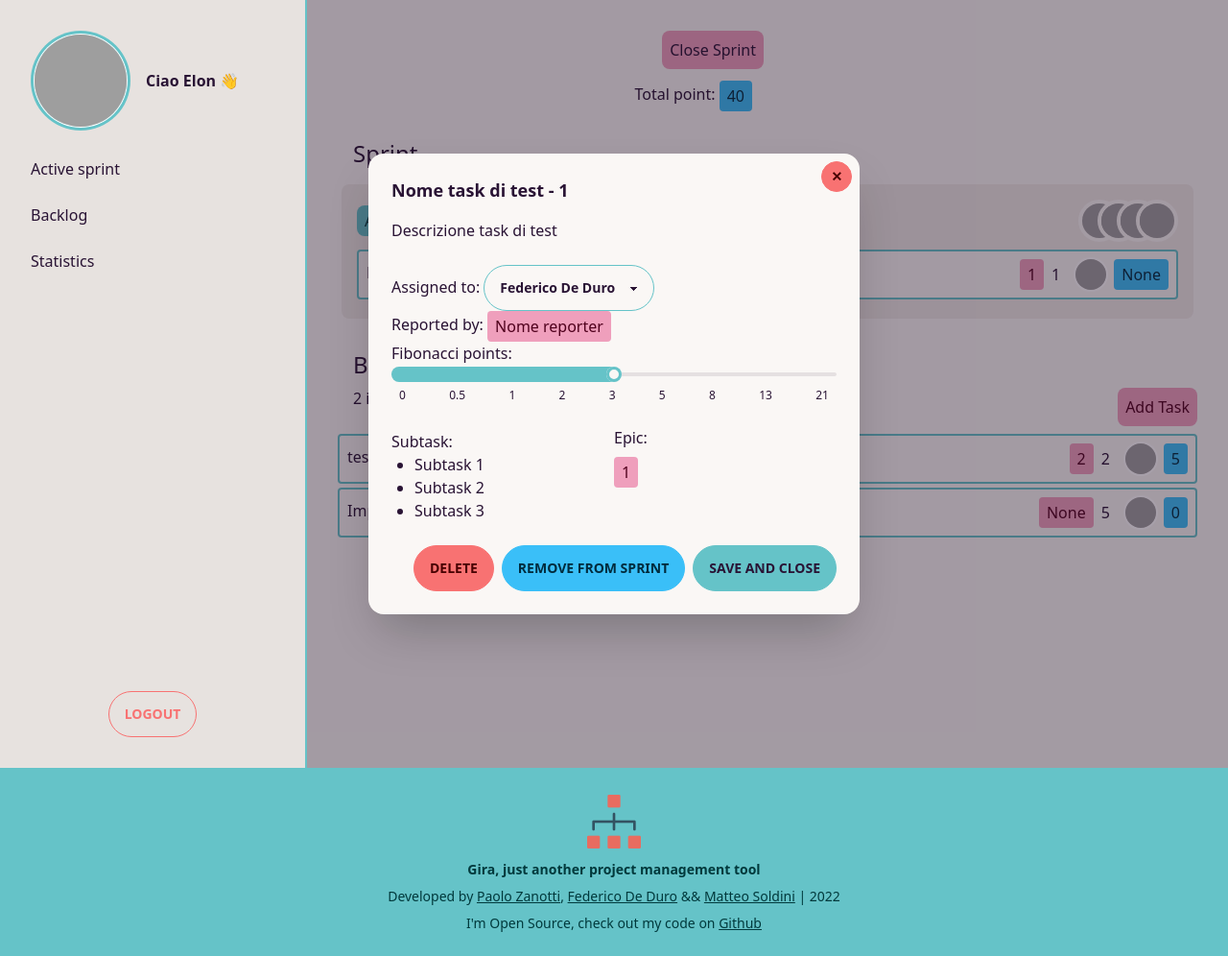
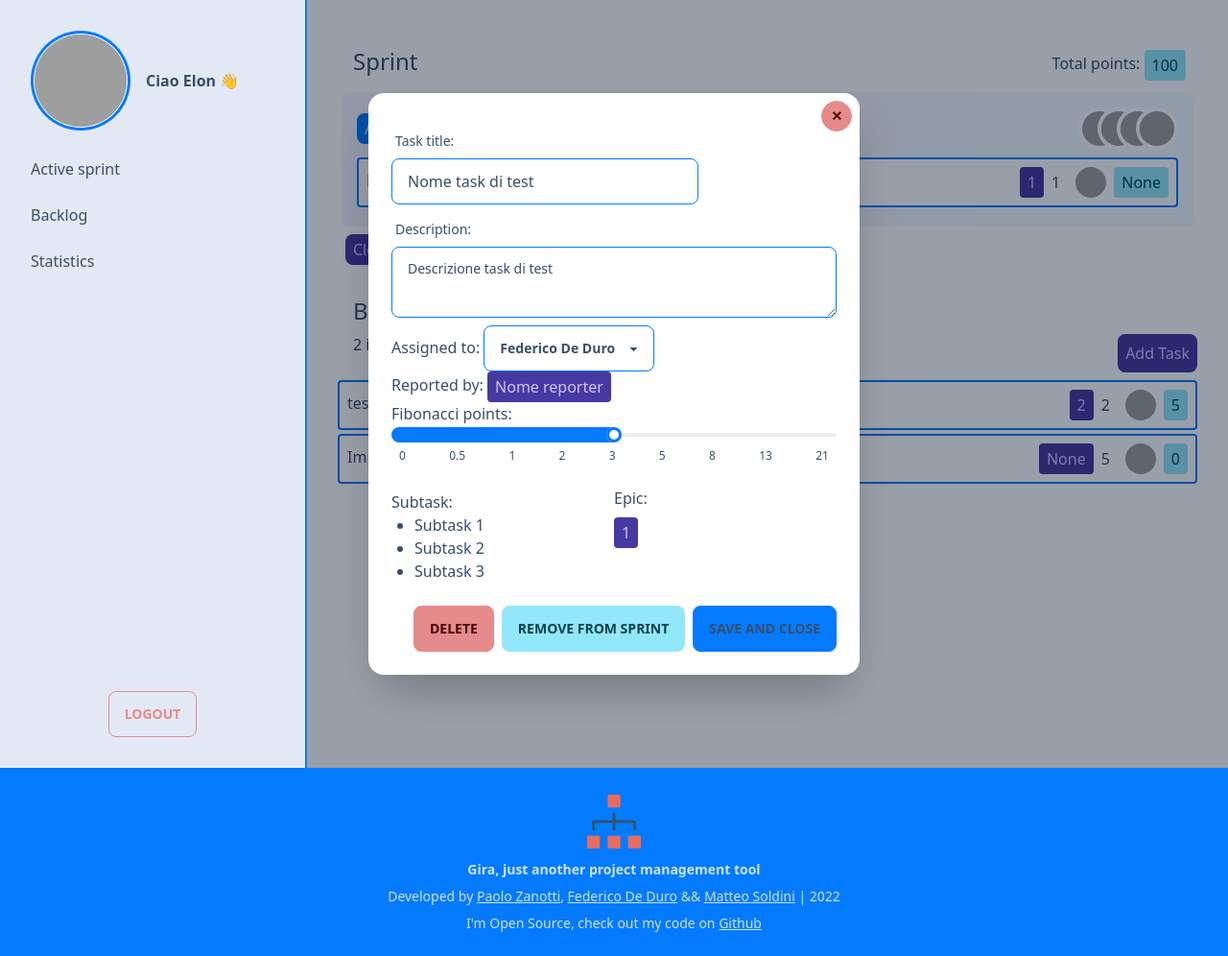
Before and after one commit to zanottipaolo/DB1-Agile, a Flask app: page /backlog in a window 1280 px wide, after a click that opens the changed part. Shown: the whole page at 96% size. Run offline with Flask 2, Linux system fonts and the light colour scheme; data comes from the database, SQL or seed files in the repository; both versions use the stored data as it was after the commit; some libraries are stand-ins or nearby versions; grey boxes are pictures that could not be loaded.

Commit message:
Add move and remove from sprint in backlog

```diff
--- a/app.py
+++ b/app.py
@@ -1,5 +1,6 @@
 from webbrowser import get
 from flask import Flask, redirect, render_template, request
+from sqlalchemy import func
 
 # Database
 from backend.database import db_session
@@ -29,11 +30,12 @@ def backlog():
     if request.method == 'GET':
         tasks = Task.query.all()
         sprints = Sprint.query.all()
-        current_sprint = Sprint.query.filter_by(is_active=1).first()
+        current_sprint = Sprint.query.filter_by(is_active=1).one()
         backlog_task = Task.query.filter_by(sprint=None)
         sprint_task = Task.query.filter_by(sprint=current_sprint.id)
         epics = Epic.query.all()
-        return render_template('backlog/backlog.html', tasks=tasks, sprints=sprints, current_sprint=current_sprint, backlog_task=backlog_task, sprint_task=sprint_task, epics=epics)
+        total_points_of_sprint = 100  # Fare SUM di sprint_task.fibonacci_points
+        return render_template('backlog/backlog.html', tasks=tasks, sprints=sprints, current_sprint=current_sprint, backlog_task=backlog_task, sprint_task=sprint_task, epics=epics, total_points_of_sprint=total_points_of_sprint)
     if request.method == 'POST' and 'create-new-task' in request.form:
         # add new task
         new_task = Task(request.form.get('name'),
@@ -49,17 +51,39 @@ def backlog():
     if request.method == 'POST' and 'task-delete' in request.form:
         # delete task
         app.logger.info("DELETE TASK")
-        Task.query.filter_by(id=request.form.get('idTaskToDelete')).delete()
+        Task.query.filter_by(id=request.form.get('idTask')).delete()
         db_session.commit()
         return redirect('/backlog')
     if request.method == 'POST' and 'task-changed' in request.form:
-        # delete task
-        app.logger.info("CHAGE TASK")
+        # changed task
+        app.logger.info("CHANGE TASK")
+        task_to_change = Task.query.get(request.form.get('idTask'))
+        task_to_change.name = request.form.get('name')
+        task_to_change.description = request.form.get('description')
+        # reporter
+        task_to_change.fibonacci_points = request.form.get(
+            'fibonacci_points_info')
+        db_session.commit()
+        return redirect('/backlog')
+    if request.method == 'POST' and 'remove-from-sprint' in request.form:
+        # Remove task from sprint
+        app.logger.info("REMOVE TASK FROM SPRINT")
+        task_to_remove = Task.query.get(request.form.get('idTask'))
+        task_to_remove.sprint = None
+        db_session.commit()
+        return redirect('/backlog')
+    if request.method == 'POST' and 'task-move-in-sprint' in request.form:
+        # move task in current sprint
+        app.logger.info("MOVE TASK IN CURRENT SPRINT")
+        task_to_move = Task.query.get(request.form.get('idTask'))
+        current_sprint = Sprint.query.filter_by(is_active=1).one()
+        task_to_move.sprint = current_sprint.id
+        db_session.commit()
         return redirect('/backlog')
     # Close connection to database when shutting down
 
 
-@app.teardown_appcontext
+@ app.teardown_appcontext
 def shutdown_session(exception=None):
     db_session.remove()
 
--- a/templates/backlog/backlog.html
+++ b/templates/backlog/backlog.html
@@ -5,17 +5,15 @@
 {% block body %}
 <div class="container mx-auto p-8">
     <div id="pageTop">
-        <div class="grid grid-cols-2 gap-2">
-            <div class="place-self-end items-center text-right inline-block align-middle">
-                <button class="p-2 bg-secondary rounded-lg transition ease-in-out delay-10 hover:-translate-y-1 hover:scale-110 hover:bg-primary duration-50">
-                    Close Sprint
-                </button>
-                <p class="m-3">Total point: <span class="w-auto h-auto py-1 px-2 rounded bg-info text-info-content py-auto my-auto text-center inline-block align-middle">40</span></p>
+        <div id="currentSprint">
+            <div class="grid grid-cols-2">
+                <div>
+                    <p class="text-2xl p-4">Sprint</p>
+                </div>
+                <div class="place-self-end items-center text-right inline-block align-middle">
+                    <p class="m-3">Total points: <span class="w-auto h-auto py-1 px-2 rounded bg-info text-info-content py-auto my-auto text-center inline-block align-middle">{{total_points_of_sprint}}</span></p>
+                </div>
             </div>
-        </div>
-
-        <div id="currentSprint">
-            <p class="text-2xl p-4">Sprint</p>
             <div class="p-4 mx-1 bg-base-200 rounded-lg">
                 <div class="mb-2" style="display: flex; flex-direction: row; align-items: center;">
                     <span class="py-1 px-2 rounded-lg bg-primary text-primary-content" class="bg-info">Active</span>
@@ -63,7 +61,9 @@
                     </div>
                 {% endfor %}
             </div>
-
+            <button class="ml-2 mt-2 py-1 px-2 bg-secondary text-secondary-content rounded-lg">
+                Close Sprint
+            </button>
         </div>
     </div>
 
@@ -111,10 +111,23 @@
 {% for task in tasks %}
 <div class="modal" id="modalInfo{{task.id}}">
     <form class="modal-box w-100" name="taskChanged" action="backlog" method="post">
-        <input type="hidden" name="idTaskToDelete" value="{{ task.id }}"/>
+        <input type="hidden" name="idTask" value="{{ task.id }}"/>
         <a href="#" class="btn btn-sm btn-circle absolute btn-error right-2 top-2">✕</a>
-        <h3 class="font-bold text-lg">{{task.name}} - {{task.id}}</h3>
-        <p class="py-4">{{task.description}}</p>
+
+        <div class="form-control">
+            <label class="label">
+                <span class="mt-2 label-text">Task title:</span>
+            </label>
+            <input type="text" name="name" value="{{task.name}}" class="input input-bordered input-primary w-full max-w-xs" />
+        </div>
+
+        <div class="form-control">
+            <label class="label">
+                <span class="mt-2 label-text">Description:</span>
+            </label>
+            <textarea class="textarea textarea-primary" name="description">{{task.description}}</textarea>
+        </div>
+
         <p class="">
             Assigned to:
             <select class="mt-2 select select-primary w-auto max-w-xs">
@@ -155,9 +168,9 @@
         <div class="modal-action">
             <button class="btn btn-error" name="task-delete" type="submit">Delete</button>
             {% if task.sprint == None %}
-                <button class="btn btn-info" name="task-move-in-sprint" type="submit">Move in sprint</button>
+                <button class="btn btn-info text-info-content" name="task-move-in-sprint" type="submit">Move in sprint</button>
             {% else %}
-                <button class="btn btn-info text-info-content" name="task-move-in-sprint" type="submit">Remove from sprint</button>
+                <button class="btn btn-info text-info-content" name="remove-from-sprint" type="submit">Remove from sprint</button>
             {% endif %}
             <button class="btn btn-primary text-base-content hover:text-primary-content" name="task-changed" type="submit">Save and close</button>
         </div>
--- a/templates/base.html
+++ b/templates/base.html
@@ -1,5 +1,5 @@
 <!DOCTYPE html>
-<html lang="en" class="scroll-smooth" data-theme="cupcake">
+<html lang="en" class="scroll-smooth" data-theme="winter">
 	<head>
 		<title>{% block title %}{% endblock %} - Gira</title>
 		<meta charset="UTF-8" />
```
Also changed, not shown: database.db.
